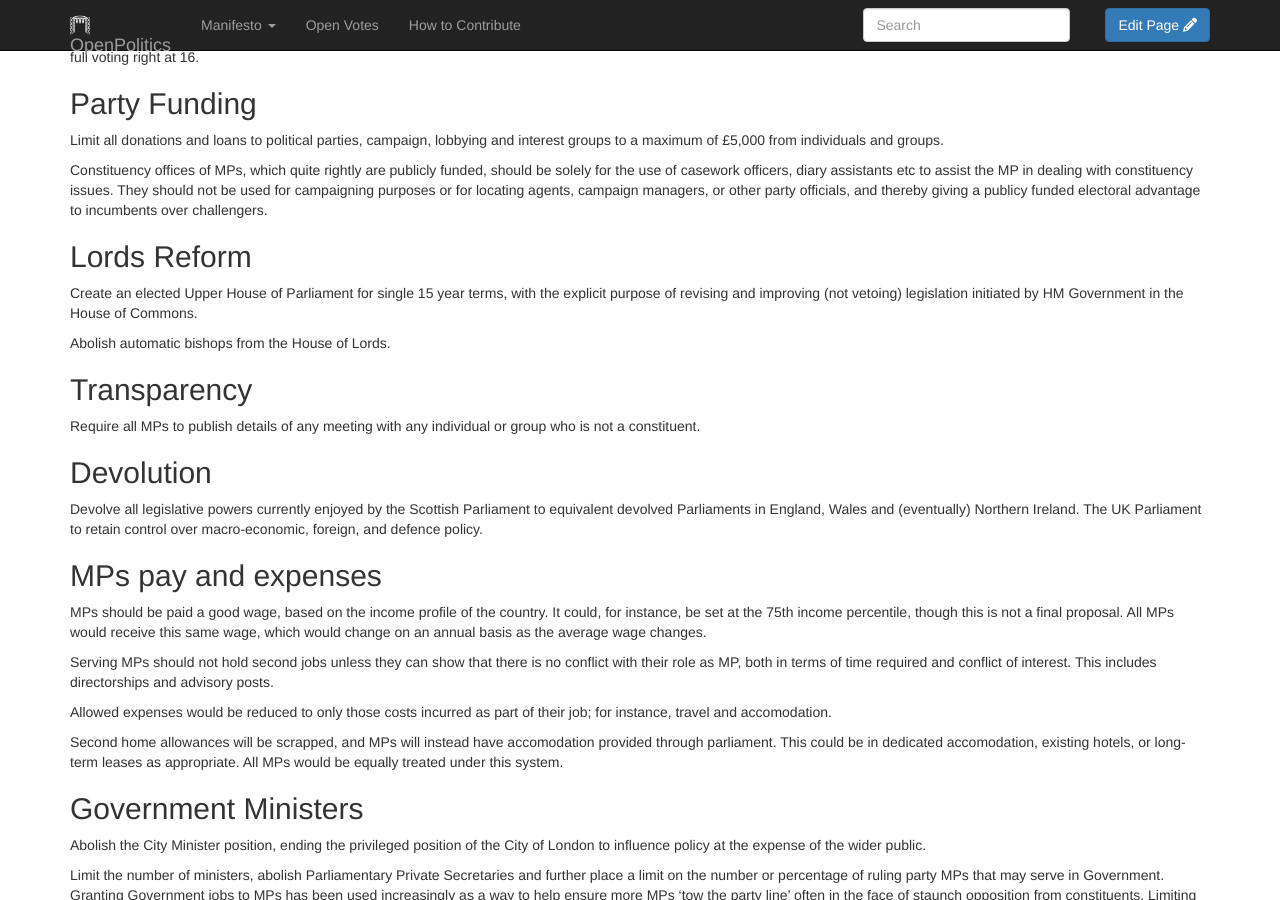
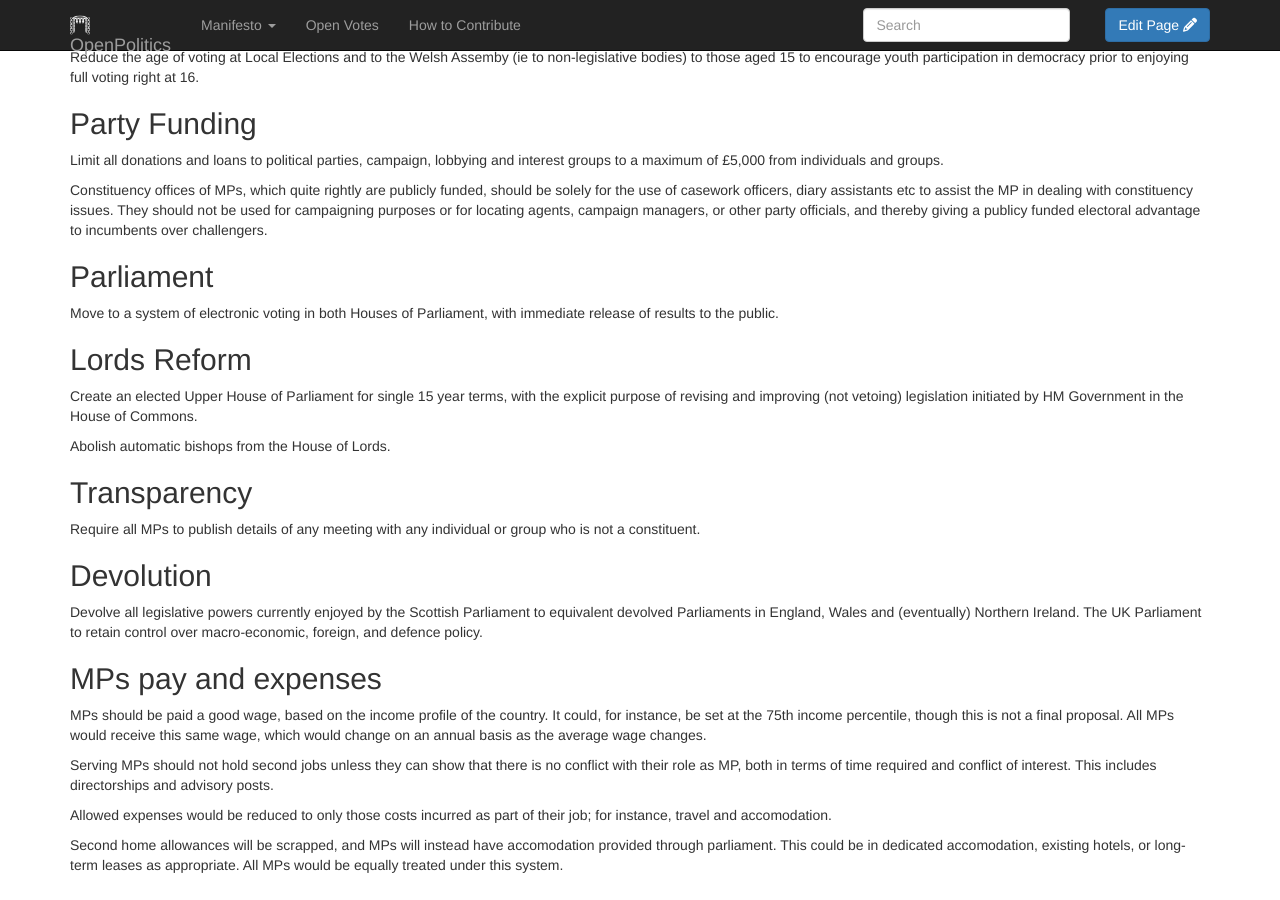
Before and after one commit to openpolitics/manifesto, a Jekyll site: the page built from manifesto/democracy.md, in a window 1280 px wide and 900 px high, scrolled down 1082 px. Built offline with Jekyll 4.4.1, drawn with Linux system fonts in a browser that asks for light colours; nearby versions of some CDN libraries; library files that are not in the unit come from our copies.

Commit message:
electronic voting in parliament

```diff
--- a/manifesto/democracy.md
+++ b/manifesto/democracy.md
@@ -53,6 +53,10 @@ Limit all donations and loans to political parties, campaign, lobbying and inter
 
 Constituency offices of MPs, which quite rightly are publicly funded, should be solely for the use of casework officers, diary assistants etc to assist the MP in dealing with constituency issues. They should not be used for campaigning purposes or for locating agents, campaign managers, or other party officials, and thereby giving a publicy funded electoral advantage to incumbents over challengers.
 
+## Parliament
+
+Move to a system of electronic voting in both Houses of Parliament, with immediate release of results to the public.
+
 ## Lords Reform
 
 Create an elected Upper House of Parliament for single 15 year terms, with the explicit purpose of revising and improving (not vetoing) legislation initiated by HM Government in the House of Commons.
```
